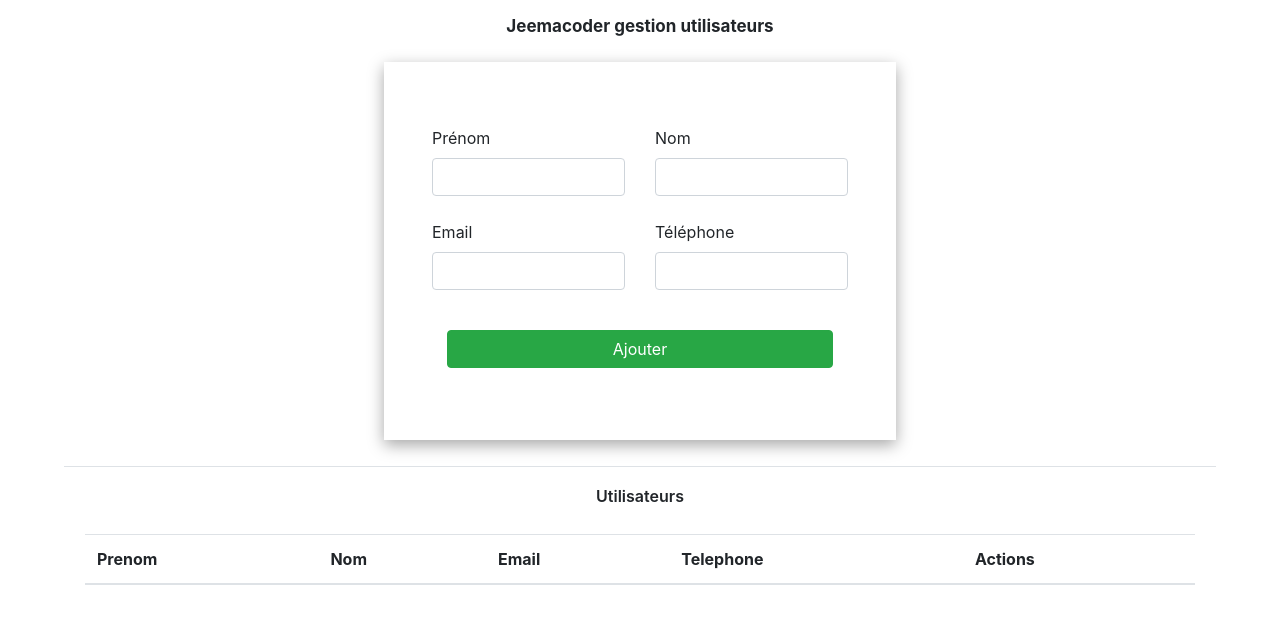
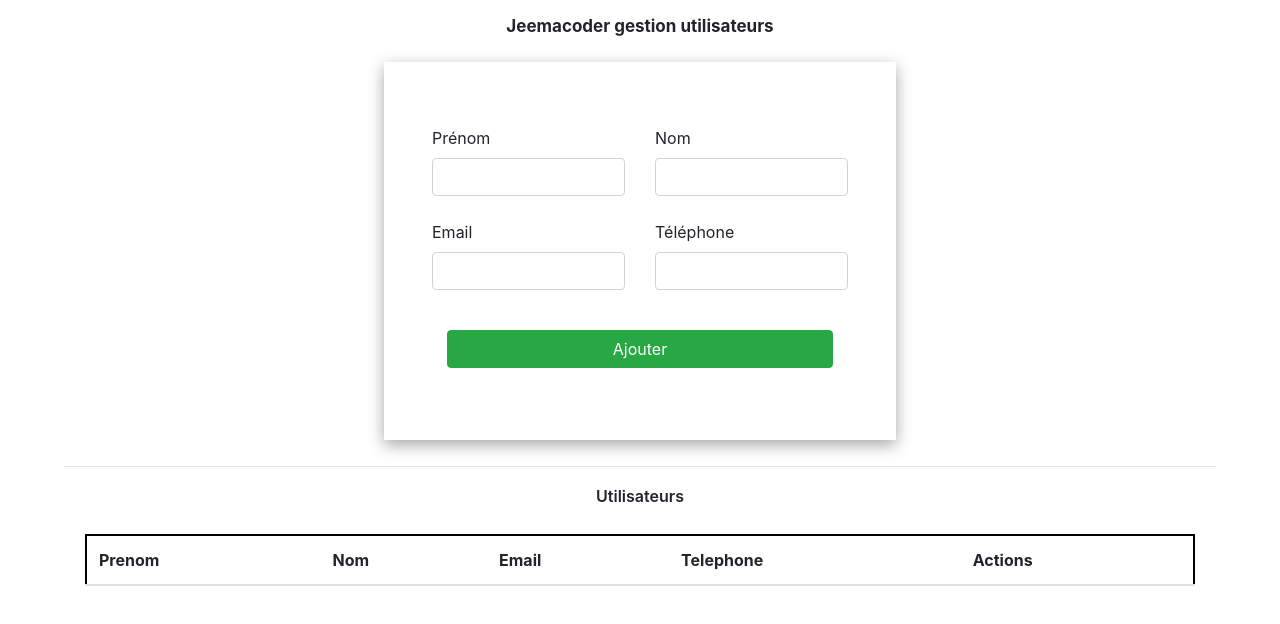
Before and after one commit to MohamedLoum1001/CRUD-App, a plain HTML site: page index.html in a window 1280 px wide. Drawn offline with nearby package versions, Linux system fonts and the light colour scheme.

Commit message:
Update style.css

```diff
--- a/style.css
+++ b/style.css
@@ -24,6 +24,11 @@ body{
     font-size: 16px;
     font-weight: 600;
     padding: 20px;
+
+}
+
+thead{
+    border: 2px solid black;
 
 }
 
```
